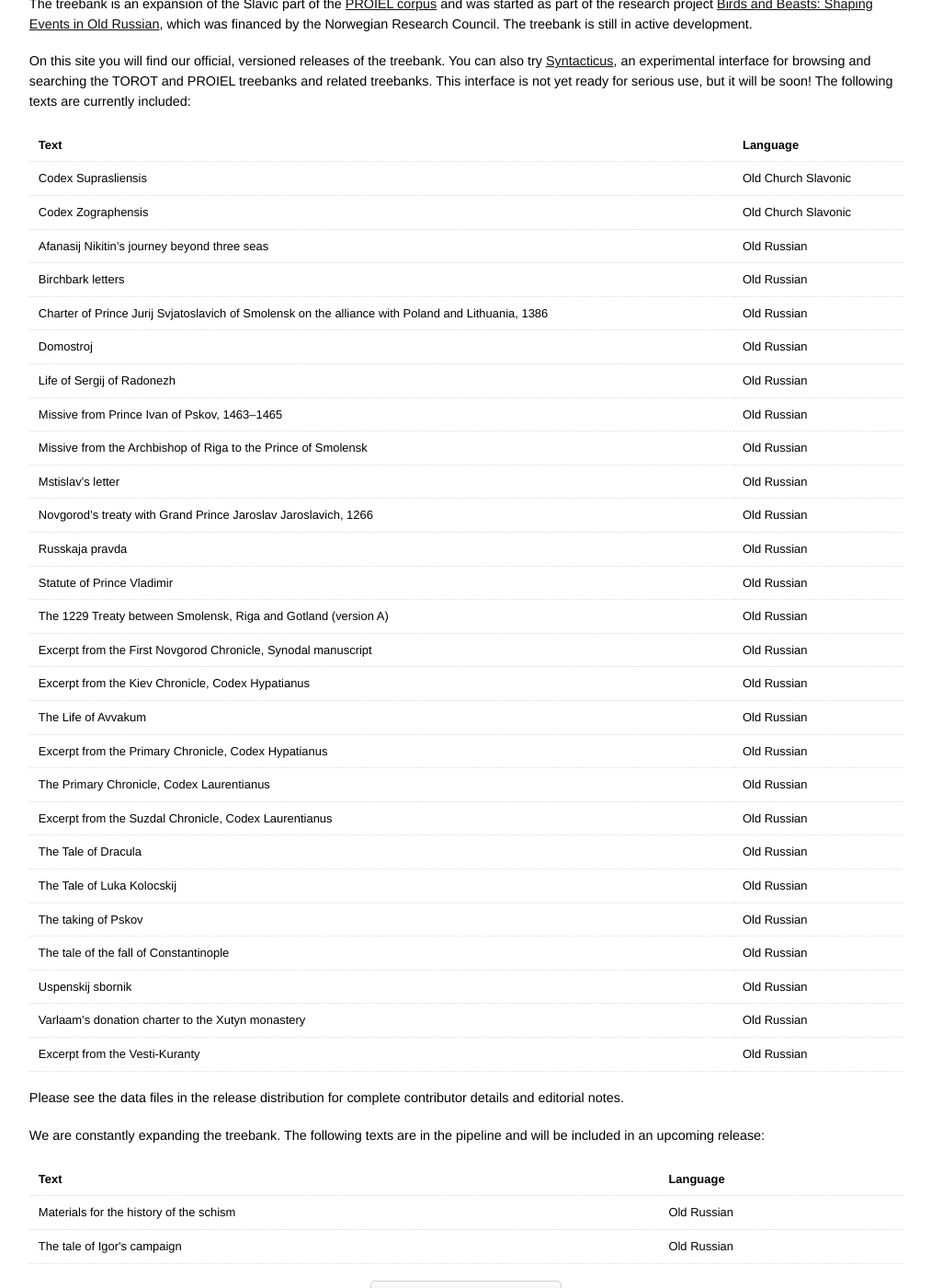
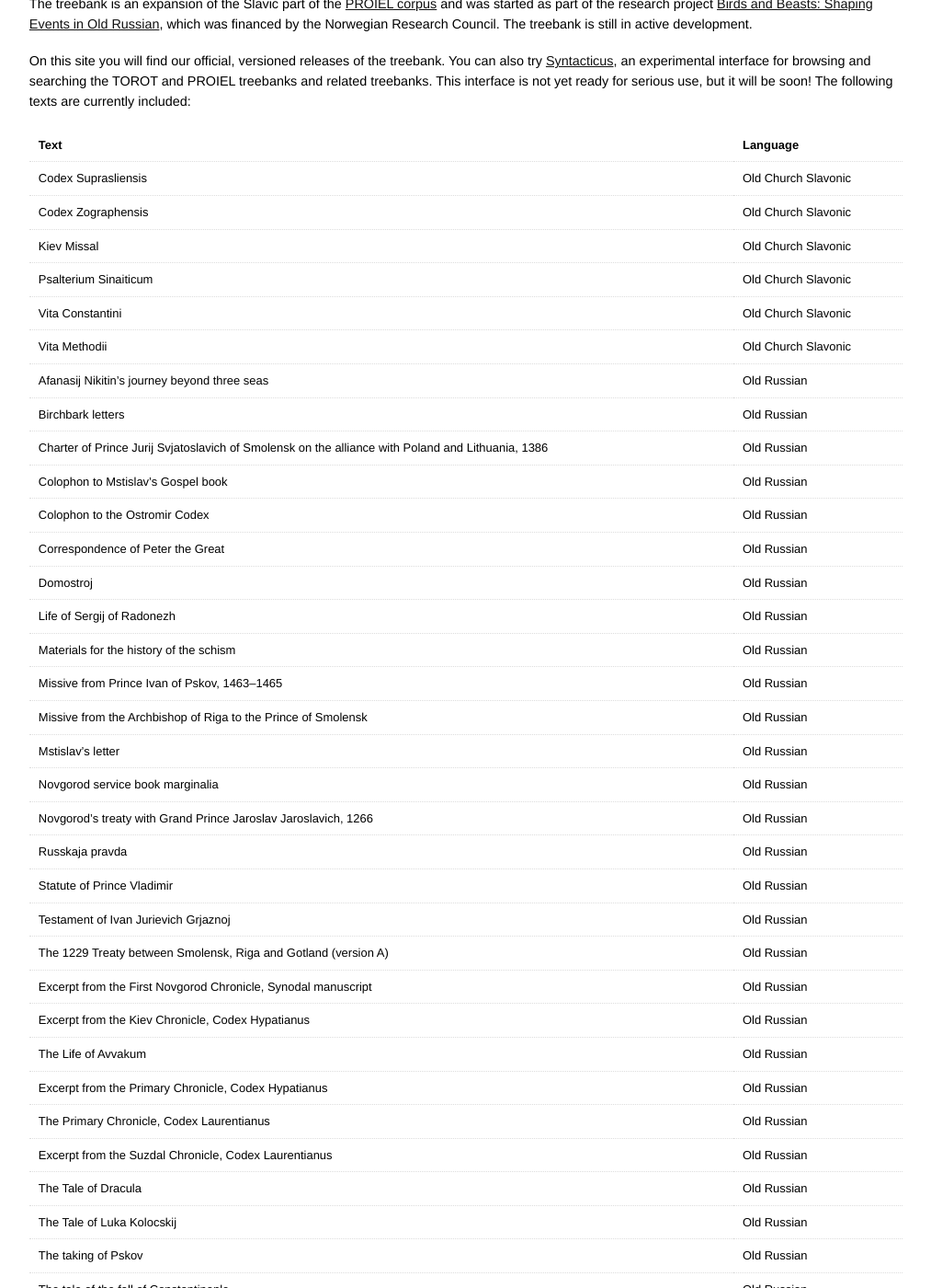
Before and after one commit to torottreebank/torottreebank.github.io, a Jekyll site: the page built from index.html, in a window 1280 px wide and 1400 px high, scrolled down 258 px. Shown: the whole window at 92% size, without its empty margins (133-1146 px from the left). Built offline with Jekyll 4.4.1, drawn with Linux system fonts in a browser that asks for light colours; some of the changed text lies outside the part shown.

Commit message:
updated table for new release

```diff
--- a/index.html
+++ b/index.html
@@ -42,6 +42,22 @@ layout: default
               <td>Old Church Slavonic</td>
             </tr>
             <tr>
+              <td>Kiev Missal</td>
+              <td>Old Church Slavonic</td>
+            </tr>
+            <tr>
+              <td>Psalterium Sinaiticum</td>
+              <td>Old Church Slavonic</td>
+            </tr>
+            <tr>
+              <td>Vita Constantini</td>
+              <td>Old Church Slavonic</td>
+            </tr>
+            <tr>
+              <td>Vita Methodii</td>
+              <td>Old Church Slavonic</td>
+            </tr>
+            <tr>
               <td>Afanasij Nikitin’s journey beyond three seas</td>
               <td>Old Russian</td>
             </tr>
@@ -54,11 +70,27 @@ layout: default
               <td>Old Russian</td>
             </tr>
             <tr>
+              <td>Colophon to Mstislav’s Gospel book</td>
+              <td>Old Russian</td>
+            </tr>
+            <tr>
+              <td>Colophon to the Ostromir Codex</td>
+              <td>Old Russian</td>
+            </tr>
+            <tr>
+              <td>Correspondence of Peter the Great</td>
+              <td>Old Russian</td>
+            </tr>
+            <tr>
               <td>Domostroj</td>
               <td>Old Russian</td>
             </tr>
             <tr>
               <td>Life of Sergij of Radonezh</td>
+              <td>Old Russian</td>
+            </tr>
+            <tr>
+              <td>Materials for the history of the schism</td>
               <td>Old Russian</td>
             </tr>
             <tr>
@@ -74,6 +106,10 @@ layout: default
               <td>Old Russian</td>
             </tr>
             <tr>
+              <td>Novgorod service book marginalia</td>
+              <td>Old Russian</td>
+            </tr>
+            <tr>
               <td>Novgorod’s treaty with Grand Prince Jaroslav Jaroslavich, 1266</td>
               <td>Old Russian</td>
             </tr>
@@ -83,6 +119,10 @@ layout: default
             </tr>
             <tr>
               <td>Statute of Prince Vladimir</td>
+              <td>Old Russian</td>
+            </tr>
+            <tr>
+              <td>Testament of Ivan Jurievich Grjaznoj</td>
               <td>Old Russian</td>
             </tr>
             <tr>
@@ -141,6 +181,10 @@ layout: default
               <td>Excerpt from the Vesti-Kuranty</i></td>
               <td>Old Russian</td>
             </tr>
+            <tr>
+              <td>Zadonshchina</i></td>
+              <td>Old Russian</td>
+            </tr>
           </table>
         </p>
 
@@ -159,14 +203,21 @@ layout: default
               <th>Language</th>
             </tr>
             <tr>
-              <td>Materials for the history of the schism</i></td>
+              <td>Chrabr's Treatise on the letters</i></td>
+              <td>Church Slavonic</td>
+            </tr>
+            <tr>
+              <td>Muscovite private correspondence</i></td>
               <td>Old Russian</td>
             </tr>
             <tr>
               <td>The tale of Igor's campaign</i></td>
               <td>Old Russian</td>
             </tr>
-
+            <tr>
+              <td>Treaty of Alexander Nevskij and Novgorod with the Germans</i></td>
+              <td>Old Russian</td>
+            </tr>
           </table>
         </p>
 
```
